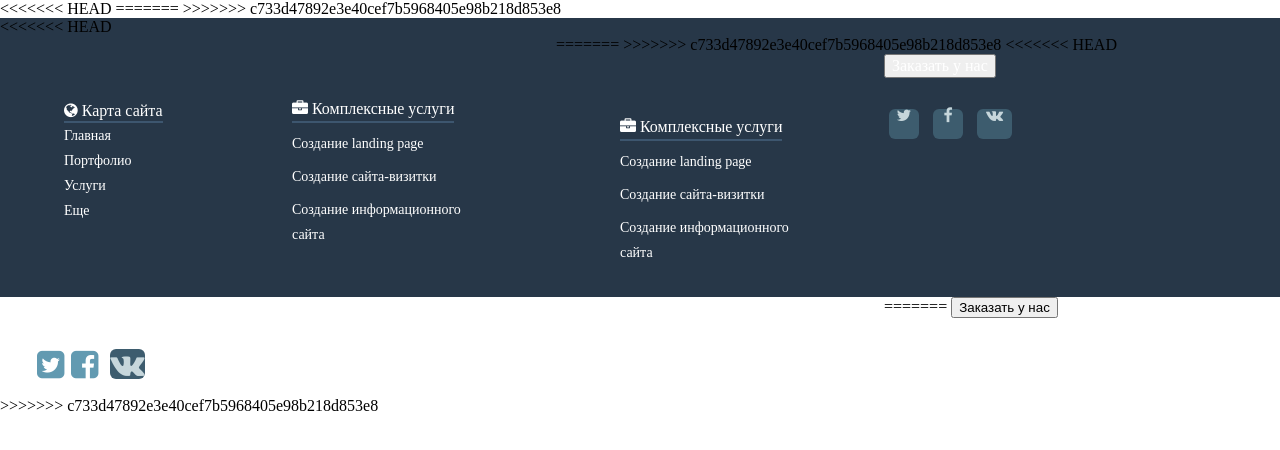
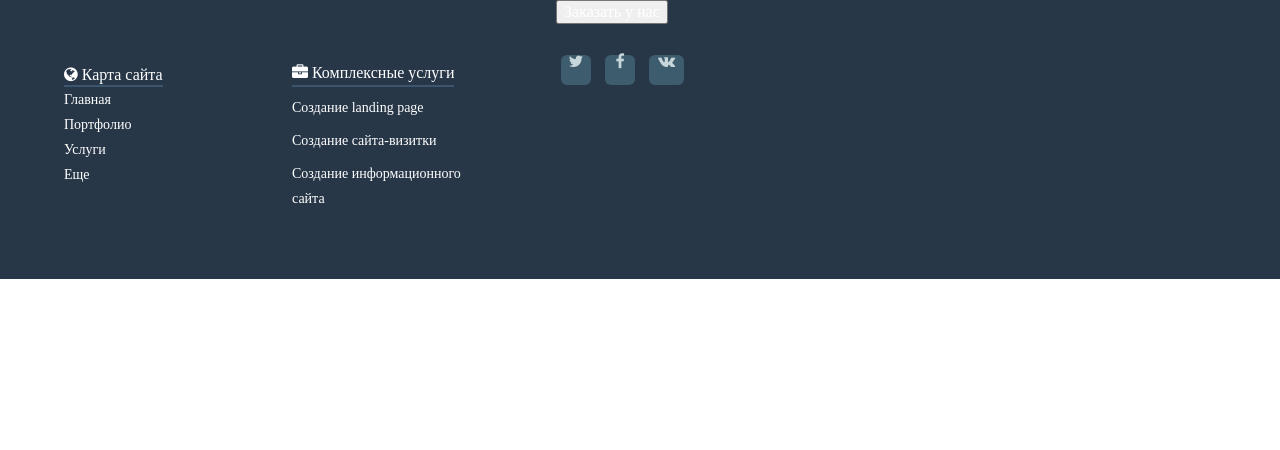
Before and after one commit to Chaban1991/chaban, a plain HTML site: page index.html in a window 1280 px wide. Drawn offline with Linux system fonts and the light colour scheme.

Commit message:
Update index.html

```diff
--- a/index.html
+++ b/index.html
@@ -3,11 +3,7 @@
 <head>
     <meta charset="UTF-8">
     <title>Main</title>
-<<<<<<< HEAD
     <link rel="stylesheet" href="/css/style.css">
-=======
-    <link rel="stylesheet" href="css/style.css">
->>>>>>> c733d47892e3e40cef7b5968405e98b218d853e8
     <link rel="stylesheet" href="../fonts/font-awesome.min.css">
 </head>
 <body>
@@ -15,10 +11,7 @@
 <p></p>
 
 <footer id="footer">
-<<<<<<< HEAD
     <div class="wrap">
-=======
->>>>>>> c733d47892e3e40cef7b5968405e98b218d853e8
     <div id="nav">
              <div class="column">
                  <i class="fa fa-globe fa-lg"> Карта сайта</i>
@@ -32,16 +25,7 @@
              </div>
 
 </div>
-        <div class="services">
-                             <ul>
-                                     <i class="fa fa-briefcase"> Комплексные услуги</i>
-                                             <li>Создание landing page</li>
-                                             <li>Создание сайта-визитки</li>
-                                             <li>Создание информационного сайта</li>
-                                     </ul>
-                            </div>
 
-<<<<<<< HEAD
 
 
         <div class="services">
@@ -71,17 +55,5 @@
 
 </div>
 
-=======
-    <input type="submit" value="Заказать у нас"  href="index.html" class="word" name="Заказать у нас"></input>
-
-    <div class="social">
-         <a href="http://www.twitter.com/" class="fa fa-twitter-square fa-2x"  title="twitter"></a>
-        <a href="http://www.twitter.com/" class="fa fa-facebook-square fa-2x" title="facebook"></a>
-        <a href="https://vk.com/" class="fa fa-vk fa-2x" title="vk"></a>
-    </div>
-</footer>
-
-
->>>>>>> c733d47892e3e40cef7b5968405e98b218d853e8
 </body>
 </html>
```
